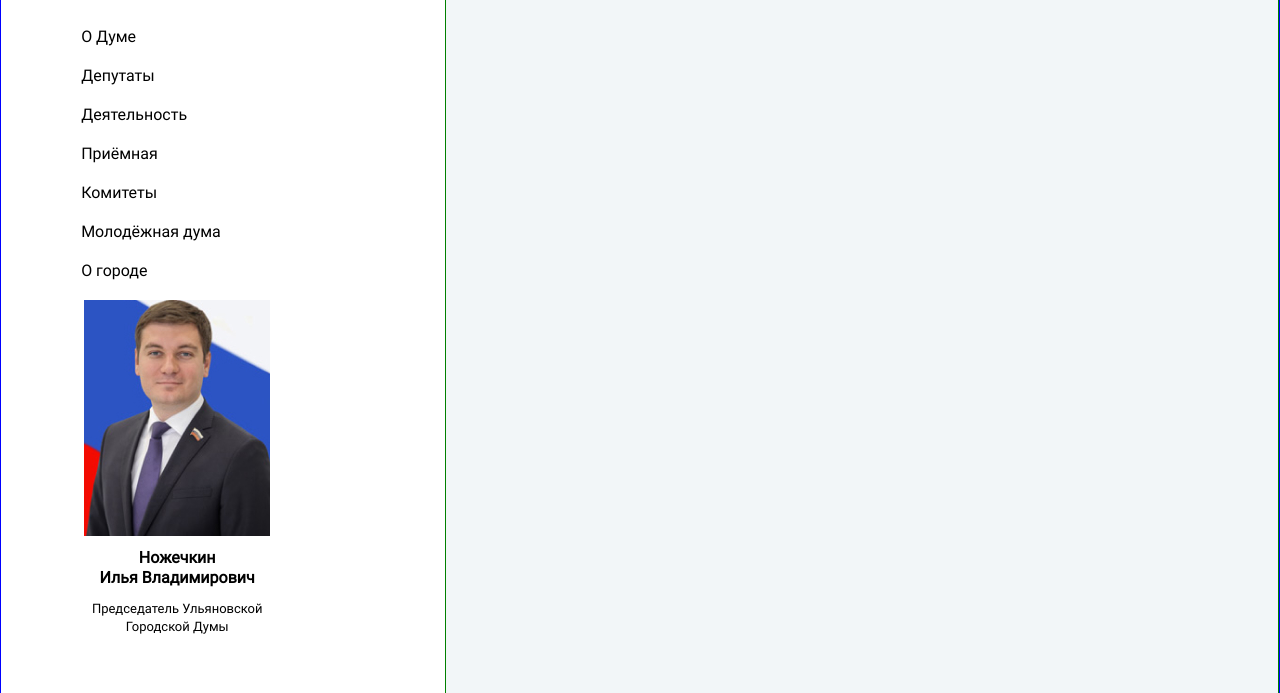
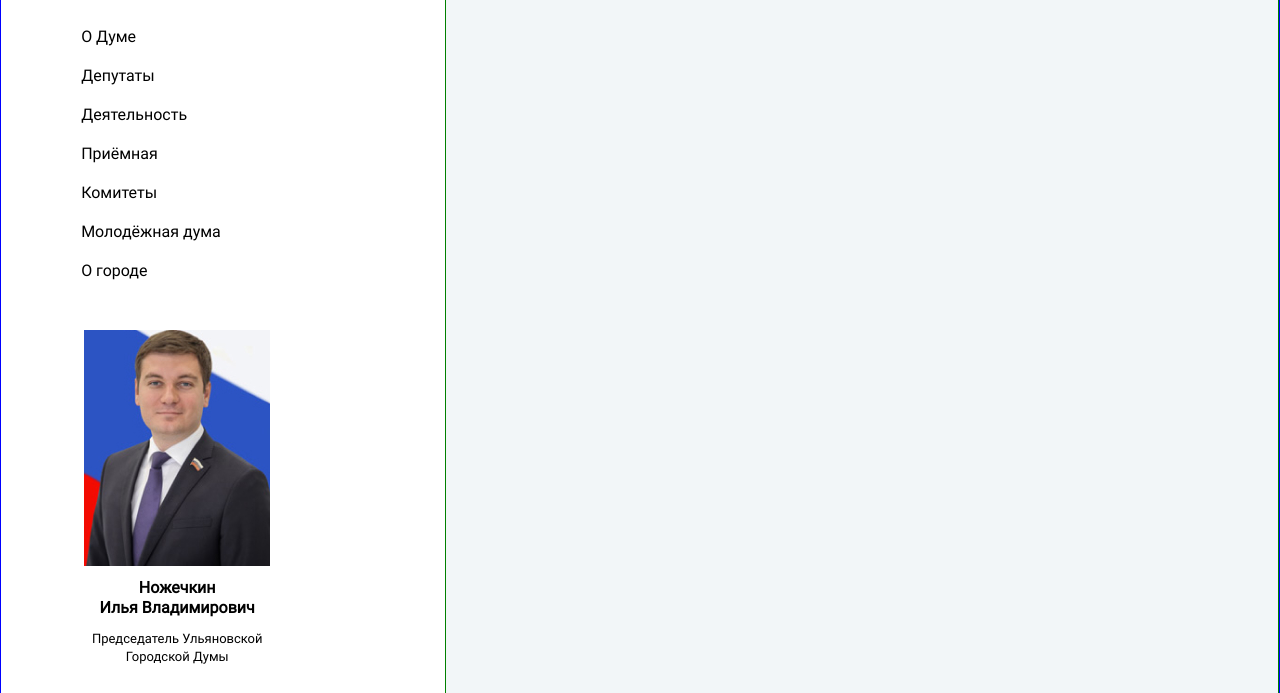
Before and after one commit to chalma42/duma, a plain HTML site: page index.html in a window 1280 px wide. Shown: the part 206-899 px from the top of the page. Drawn offline with Linux system fonts and the light colour scheme; files whose address does not match are found by name.

Commit message:
правки

```diff
--- a/css/style.css
+++ b/css/style.css
@@ -137,6 +137,7 @@ header {
     align-items: center;
     position: relative;
     left: -46px;
+    margin-top: 30px;
 }
 .deputat-left img {
     width: 186px;
@@ -181,10 +182,7 @@ header {
 }
 /*конец левой стороны*/
 
-
-
-
-
+/**/
 main {
     width: calc(100% - 445px);
     border: 1px solid green;
```
